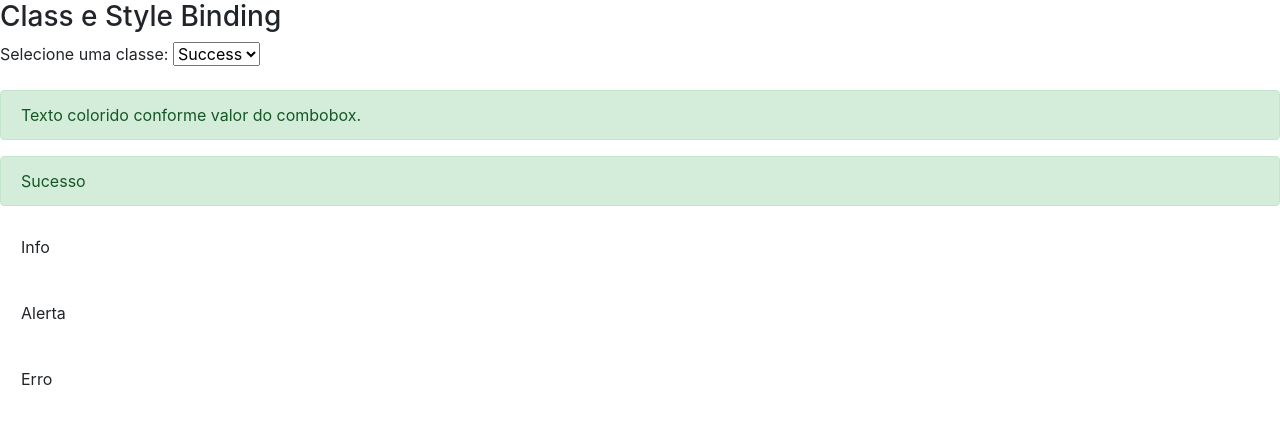
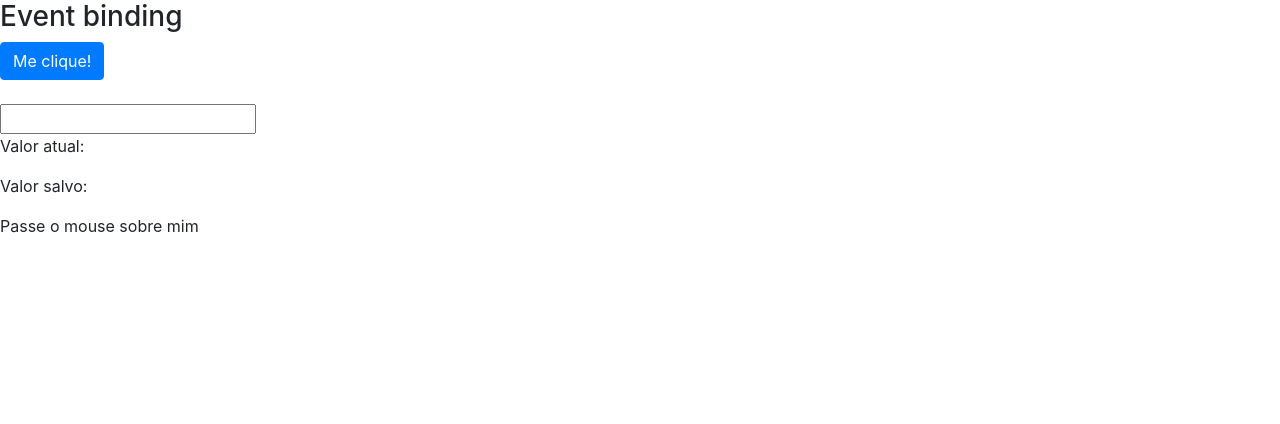
Before and after one commit to flavioportugal20/curso-angular, an Angular app in the folder data-binding/: page / in a window 1280 px wide. Shown: the top 424 px of the page. Built offline with nearby package versions, Linux system fonts and the light colour scheme.

Commit message:
Event binding

```diff
--- a/data-binding/src/app/data-binding/data-binding.component.css
+++ b/data-binding/src/app/data-binding/data-binding.component.css
@@ -0,0 +1,4 @@
+.highlight {
+    background-color: yellow;
+    font-weight: bold;
+}
--- a/data-binding/src/app/data-binding/data-binding.component.html
+++ b/data-binding/src/app/data-binding/data-binding.component.html
@@ -18,6 +18,7 @@
     </article>
     -->
 
+    <!--
     <article>
         <h3>Class e Style Binding</h3>
         <div>
@@ -48,5 +49,32 @@
             </div>
         </div>
     </article>
+    -->
+
+    <article>
+        <h3>Event binding</h3>
+        <div>
+            <button (click)="botaoClicado()"
+            class="btn btn-primary">
+            Me clique!
+        </button>
+
+        <br><br>
+
+        <input type="text"
+            (keyup)="onKeyUp($event)"
+            (keyup.enter)="salvarValor(campoInput.value)"
+            (blur)="salvarValor(campoInput.value)"
+            #campoInput>
+
+        <p>Valor atual: {{ valorAtual }}</p>
+        <p>Valor salvo: {{ valorSalvo }}</p>
+        <span (mouseover)="onMouseOverOut()"
+              (mouseout)="onMouseOverOut()"
+              [class.highlight]="isMouseOver">
+        Passe o mouse sobre mim
+    </span>
+        </div>
+    </article>
 
 </section>
--- a/data-binding/src/app/data-binding/data-binding.component.ts
+++ b/data-binding/src/app/data-binding/data-binding.component.ts
@@ -11,6 +11,10 @@
   cursoAngular: boolean = true;
   urlImagem: string = 'https://www.google.com.br/images/branding/googlelogo/2x/googlelogo_color_272x92dp.png';
 
+  valorAtual: string = '';
+  valorSalvo: string = '';
+  isMouseOver:boolean = false;
+
   getValor(){
     return 1;
   }
@@ -19,6 +23,25 @@
     return true;
   }
 
+  botaoClicado(){
+    alert('Botão clicado!');
+  }
+
+  onKeyUp(evento: KeyboardEvent){
+    this.valorAtual = (<HTMLInputElement>evento.target).value;
+    if(evento.key == 'Enter'){
+      this.valorSalvo = this.valorAtual;
+    }
+  }
+
+  salvarValor(valor: string){
+    this.valorSalvo = valor;
+  }
+
+  onMouseOverOut(){
+    this.isMouseOver = !this.isMouseOver;
+  }
+
   constructor() { }
 
   ngOnInit(): void {
```
